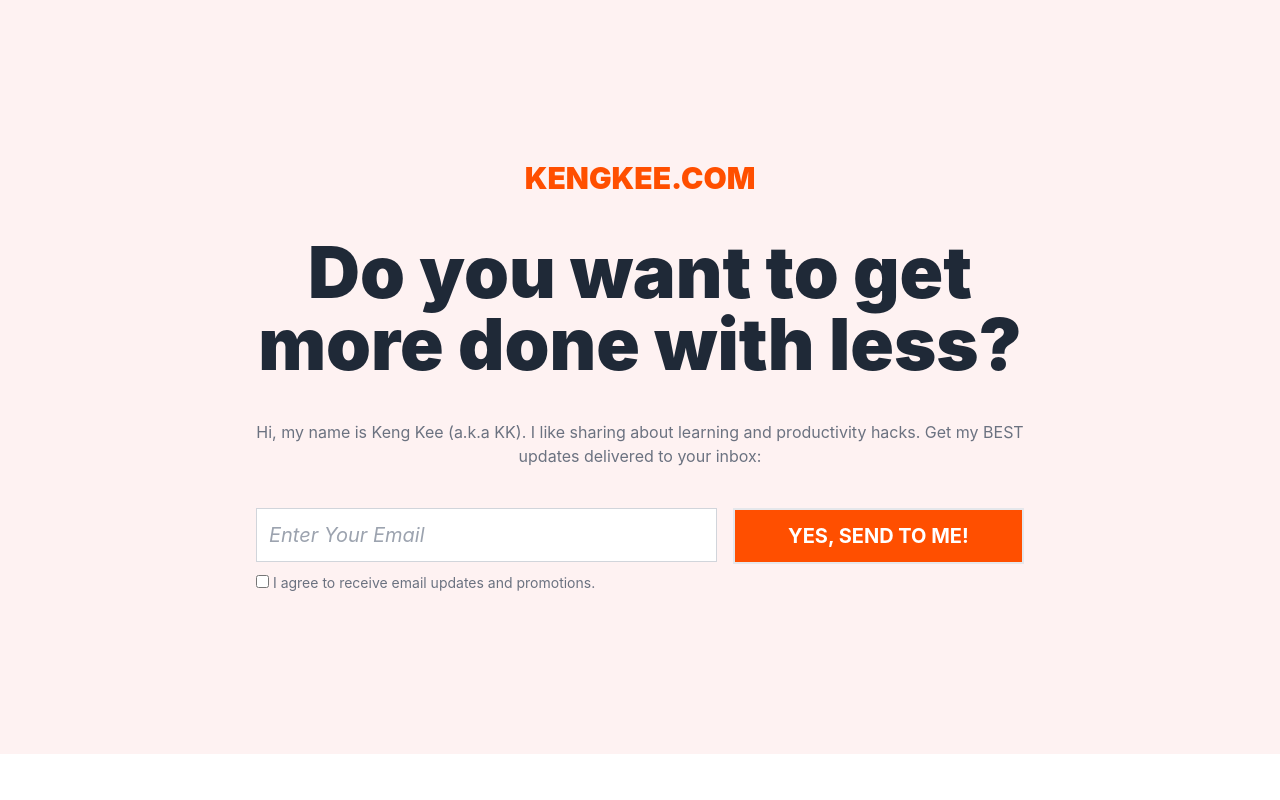
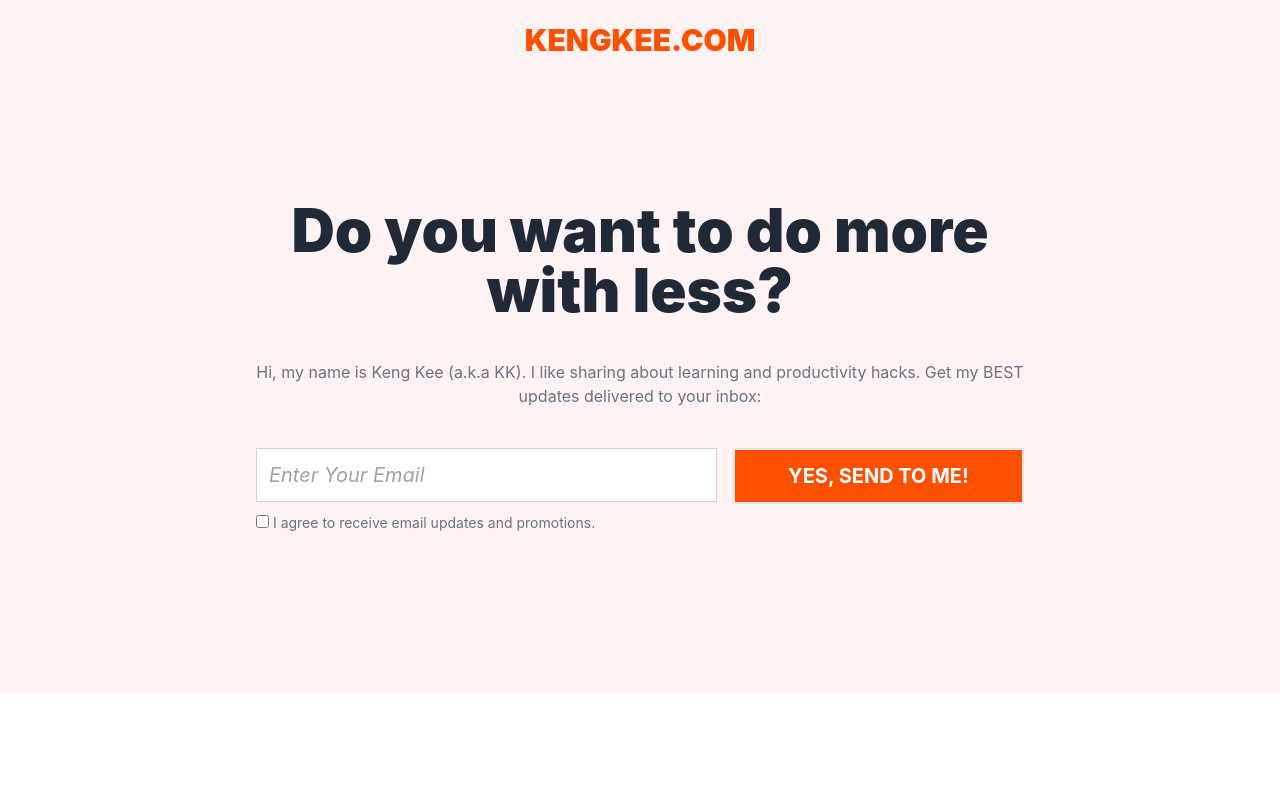
Before and after one commit to kengkeelim/kengkeev3, a Next.js app: page / in a window 1280 px wide. Shown: the top 800 px of the page. Built offline with nearby package versions, Linux system fonts and the light colour scheme.

Commit message:
Update header

```diff
--- a/src/pages/index.js
+++ b/src/pages/index.js
@@ -17,12 +17,12 @@
         id="header"
         className="w-screen h-screen p-10 grid place-content-center md:h-5/6 md:p-28 lg:p-40 bg-red-50"
       >
-        <div className="xl:max-w-screen-md">
-          <div className="text-orange-light h-auto text-xl font-black grid place-items-center md:text-3xl">
-            KENGKEE.COM
-          </div>
-          <h1 className="text-center text-gray-800 font-black text-3xl mt-6 md:mt-10 md:text-5xl lg:text-7xl">
-            Do you want to get more done with less?
+        <div className="w-full h-16 text-orange-light text-xl font-black grid place-items-center absolute top-0 left-0 md:h-20 md:text-3xl">
+          KENGKEE.COM
+        </div>
+        <div className="xl:max-w-screen-md h-full">
+          <h1 className="text-center text-gray-800 font-black text-2xl mt-6 md:mt-10 md:text-4xl lg:text-6xl">
+            Do you want to do more with less?
           </h1>
           <p className="text-sm md:text-base text-center text-gray-500 mt-6 md:mt-10">
             Hi, my name is Keng Kee (a.k.a KK). I like sharing about learning
```
